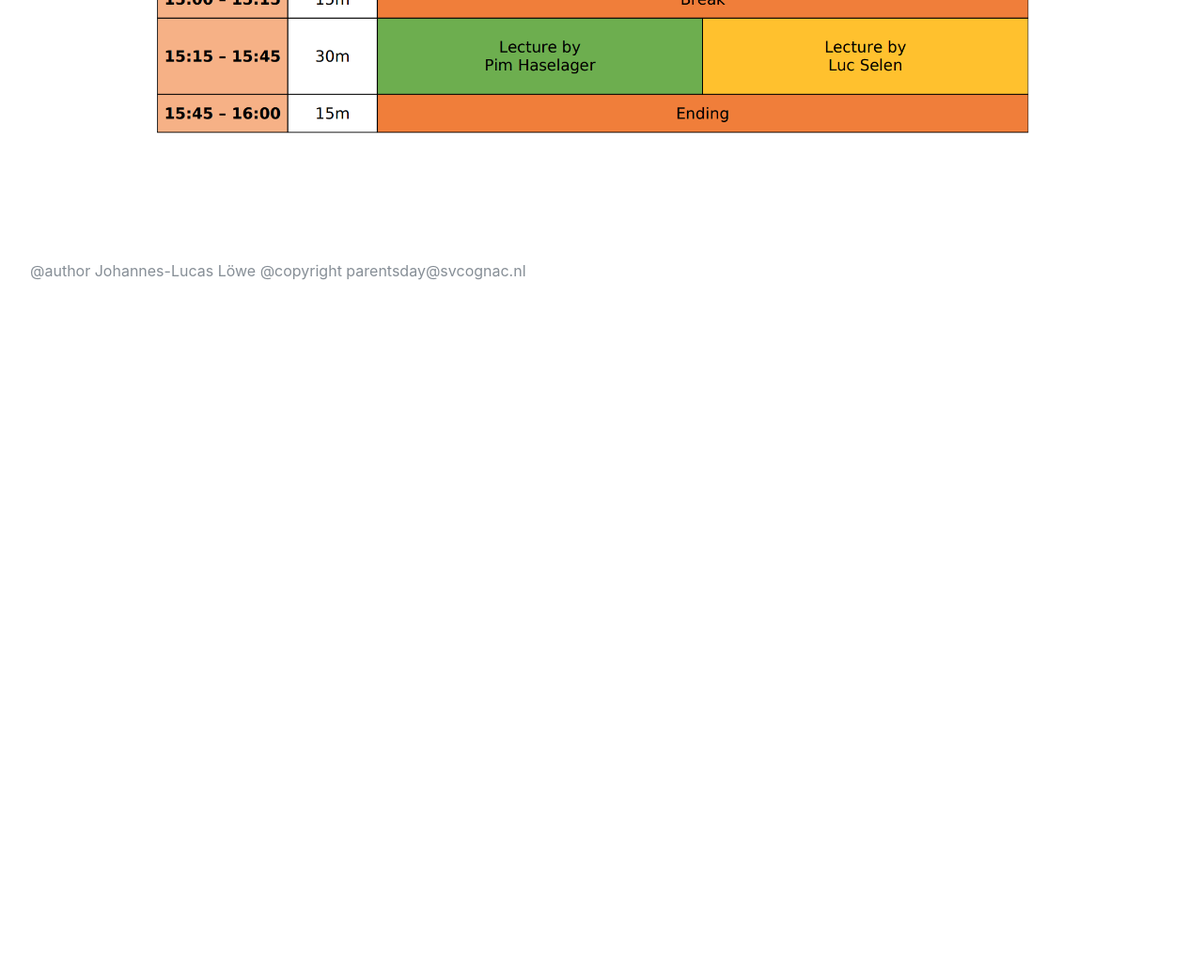
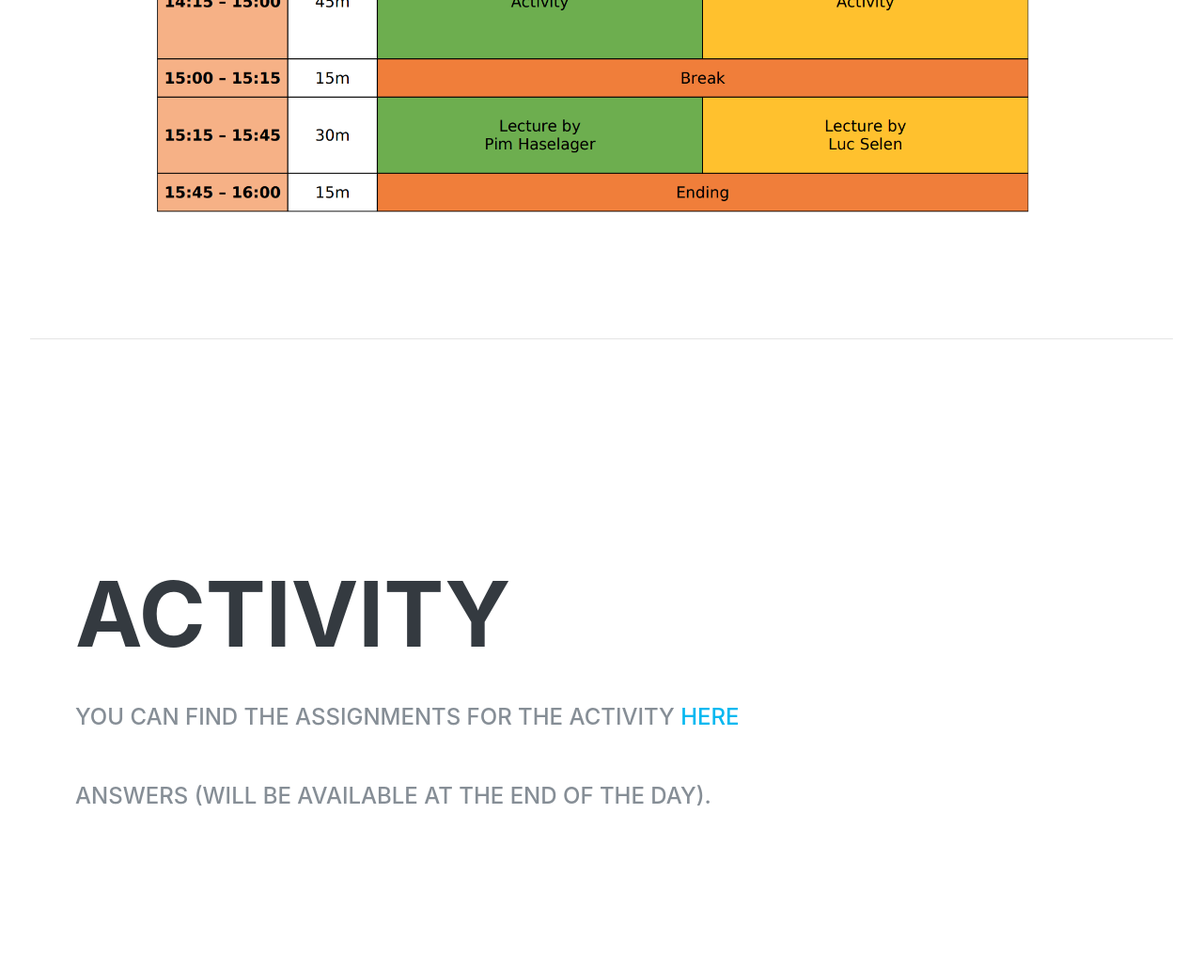
Before and after one commit to parentsday/parentsday.github.io, a website: page index.html in a window 1280 px wide. Shown: the part 728-1760 px from the top of the page at 94% size. Before the commit the page ends 1028 px from the top, so only its background shows below. Drawn offline with nearby package versions, Linux system fonts and the light colour scheme; files that its build step writes are made by us from their sources; a web font is replaced by a local one.

Commit message:
Add booklet and link to assignments

```diff
--- a/index.html
+++ b/index.html
@@ -57,8 +57,37 @@
             <image src="img/PC.png" style="width:70%;" />
           </a>
         </div>
+        <div class="subheading mb-5">
+        </div>
+        <div class="subheading">
+          Have a look at our <a href="docs/bookletPC.pdf">Booklet</a>, which contains all kinds of useful information!
+        </div>
+
         <div class="schedule"><img src="img/schedule.png"></div>
+
+
       </div>
+
+
+
+
+    </section>
+
+    <hr class="m-0">
+
+    <section class="resume-section p-3 p-lg-5 d-flex align-items-center" id="about">
+      <div class="w-100">
+        <h1 class="mb-0">Activity
+        </h1>
+        <div class="subheading mb-5">
+        </div>
+        <div class="subheading mb-5">
+          You can find the assignments for the activity <a href="https://docs.google.com/forms/d/e/1FAIpQLSeljzyOVBR6ExonMnnNBfwACd07btj1OkC7Diwpsgwyrpo6hQ/viewform?usp=sf_link">here</a></div>
+        <div class="subheading mb-5">
+          Answers (will be available at the end of the day).
+        </div>
+      </div>
+
     </section>
   </div>
 
```
Also changed, not shown: 1 other file.
